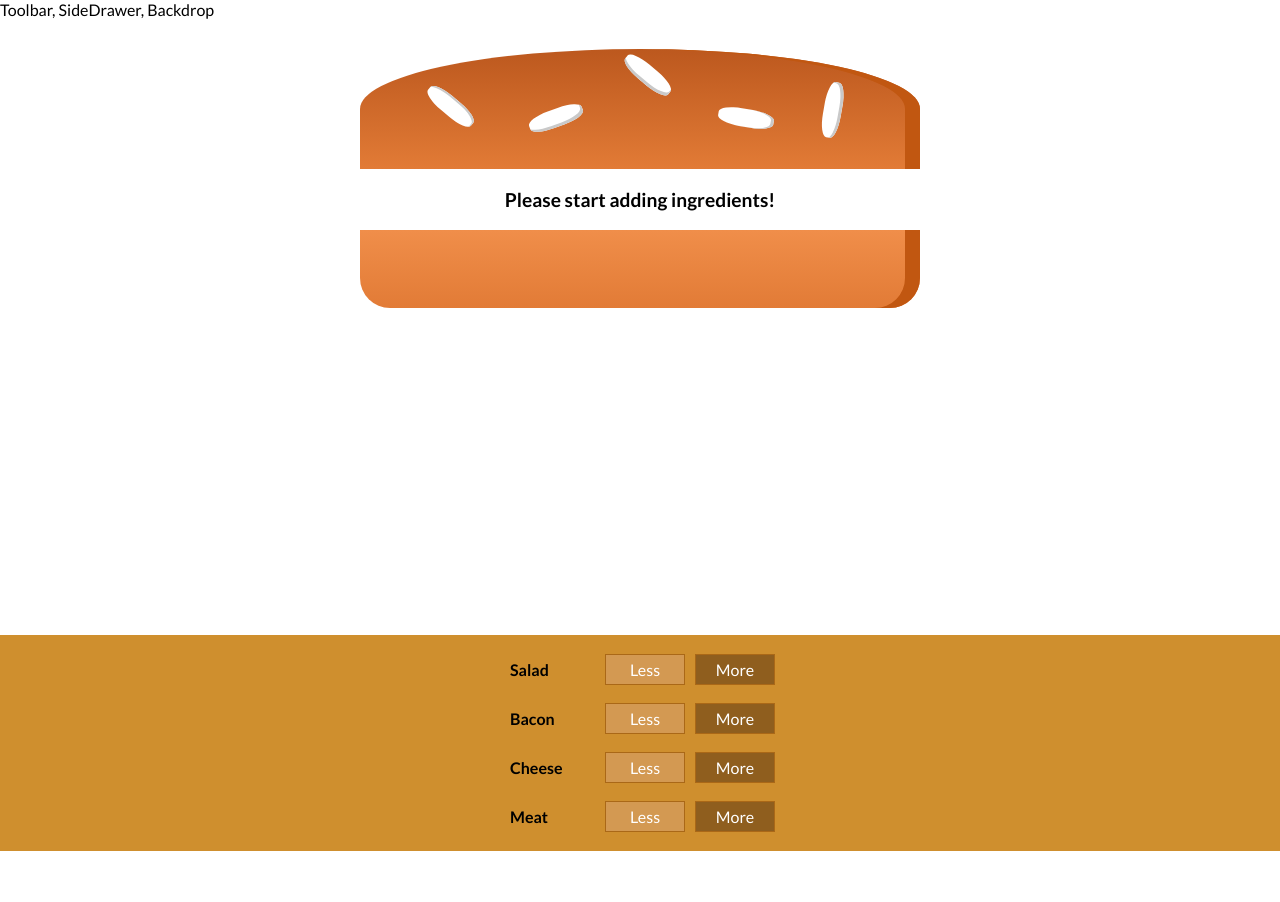
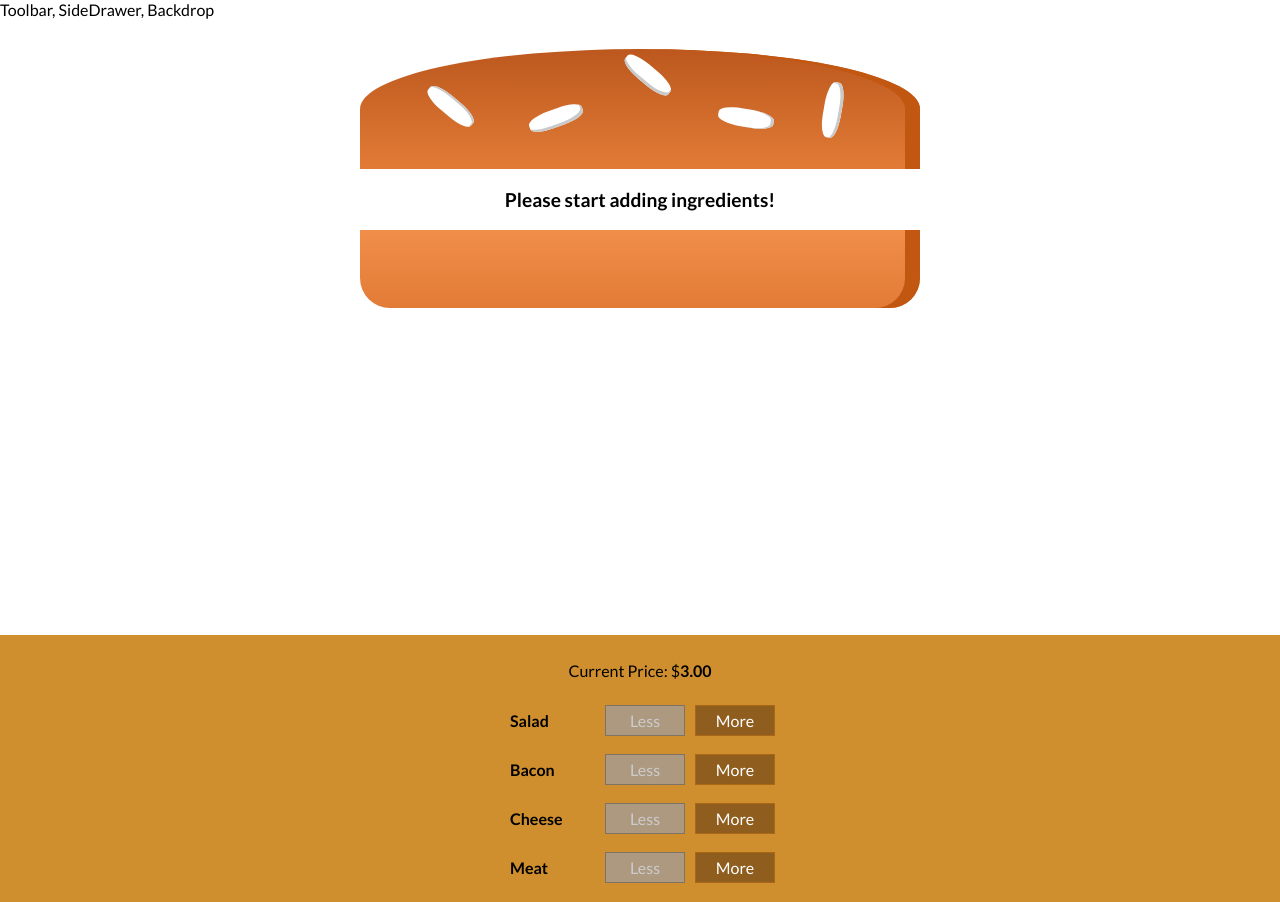
Before and after one commit to enguyen807/BurgerBuilder, a React app: page / in a window 1280 px wide. Before the commit the page ends 851 px from the top, so only its background shows below. Built offline with nearby package versions, Linux system fonts and the light colour scheme.

Commit message:
Add remove ingredients button and display price of burger

```diff
--- a/src/components/Burger/BuildControls/BuildControl/BuildControl.js
+++ b/src/components/Burger/BuildControls/BuildControl/BuildControl.js
@@ -1,13 +1,21 @@
-import React from 'react';
+import React from "react";
 
-import classes from './BuildControl.css'
+import classes from "./BuildControl.css";
 
 const buildControl = (props) => (
   <div className={classes.BuildControl}>
     <div className={classes.Label}>{props.label}</div>
-    <button className={classes.Less}>Less</button>
-    <button className={classes.More} onClick={props.added}>More</button>
+    <button
+      className={classes.Less}
+      onClick={props.removed}
+      disabled={props.disabled}
+    >
+      Less
+    </button>
+    <button className={classes.More} onClick={props.added}>
+      More
+    </button>
   </div>
-)
+);
 
-export default buildControl
+export default buildControl;
--- a/src/components/Burger/BuildControls/BuildControls.js
+++ b/src/components/Burger/BuildControls/BuildControls.js
@@ -12,12 +12,15 @@
 
 const buildControls = (props) => (
   <div className={classes.BuildControls}>
+    <p>Current Price: $<strong>{props.price.toFixed(2)}</strong></p>
     {controls.map((ctrl) => (
       <BuildControl
         key={ctrl.label}
         label={ctrl.label}
         added={() => props.ingredientAdded(ctrl.type)}
-        />
+        removed={() => props.ingredientRemoved(ctrl.type)}
+        disabled={props.disabled[ctrl.type]}
+      />
     ))}
   </div>
 );
--- a/src/containers/BurgerBuilder/BurgerBuilder.js
+++ b/src/containers/BurgerBuilder/BurgerBuilder.js
@@ -8,8 +8,8 @@
   salad: 0.2,
   cheese: 0.7,
   meat: 1.2,
-  bacon: 0.6
-}
+  bacon: 0.6,
+};
 
 class BurgerBuilder extends Component {
   // constructor(props) {
@@ -26,7 +26,7 @@
       cheese: 0,
       meat: 0,
     },
-    totalPrice: 3
+    totalPrice: 3,
   };
 
   addIngredientHandler = (type) => {
@@ -39,18 +39,41 @@
     const priceAddition = INGREDIENT_PRICES[type];
     const oldPrice = this.state.totalPrice;
     const newPrice = oldPrice + priceAddition;
-    this.setState({totalPrice: newPrice, ingredients: updatedIngredients})
-
+    this.setState({ totalPrice: newPrice, ingredients: updatedIngredients });
   };
 
-  removeIngredientHandler = (type) => {};
+  removeIngredientHandler = (type) => {
+    const oldCount = this.state.ingredients[type];
+    if (oldCount <= 0) {
+      return;
+    }
+    const updatedCount = oldCount - 1;
+    const updatedIngredients = {
+      ...this.state.ingredients,
+    };
+    updatedIngredients[type] = updatedCount;
+    const priceDeduction = INGREDIENT_PRICES[type];
+    const oldPrice = this.state.totalPrice;
+    const newPrice = oldPrice - priceDeduction;
+    this.setState({ totalPrice: newPrice, ingredients: updatedIngredients });
+  };
 
   render() {
+    const disabledInfo = {
+      ...this.state.ingredients,
+    };
+    for (let key in disabledInfo) {
+      disabledInfo[key] = disabledInfo[key] <= 0; //returns true or false
+    }
+    // {salad: true, meat: false, ...}
     return (
       <Auxiliary>
         <Burger ingredients={this.state.ingredients} />
         <BuildControls
           ingredientAdded={this.addIngredientHandler}
+          ingredientRemoved={this.removeIngredientHandler}
+          disabled={disabledInfo}
+          price={this.state.totalPrice}
         />
       </Auxiliary>
     );
```
